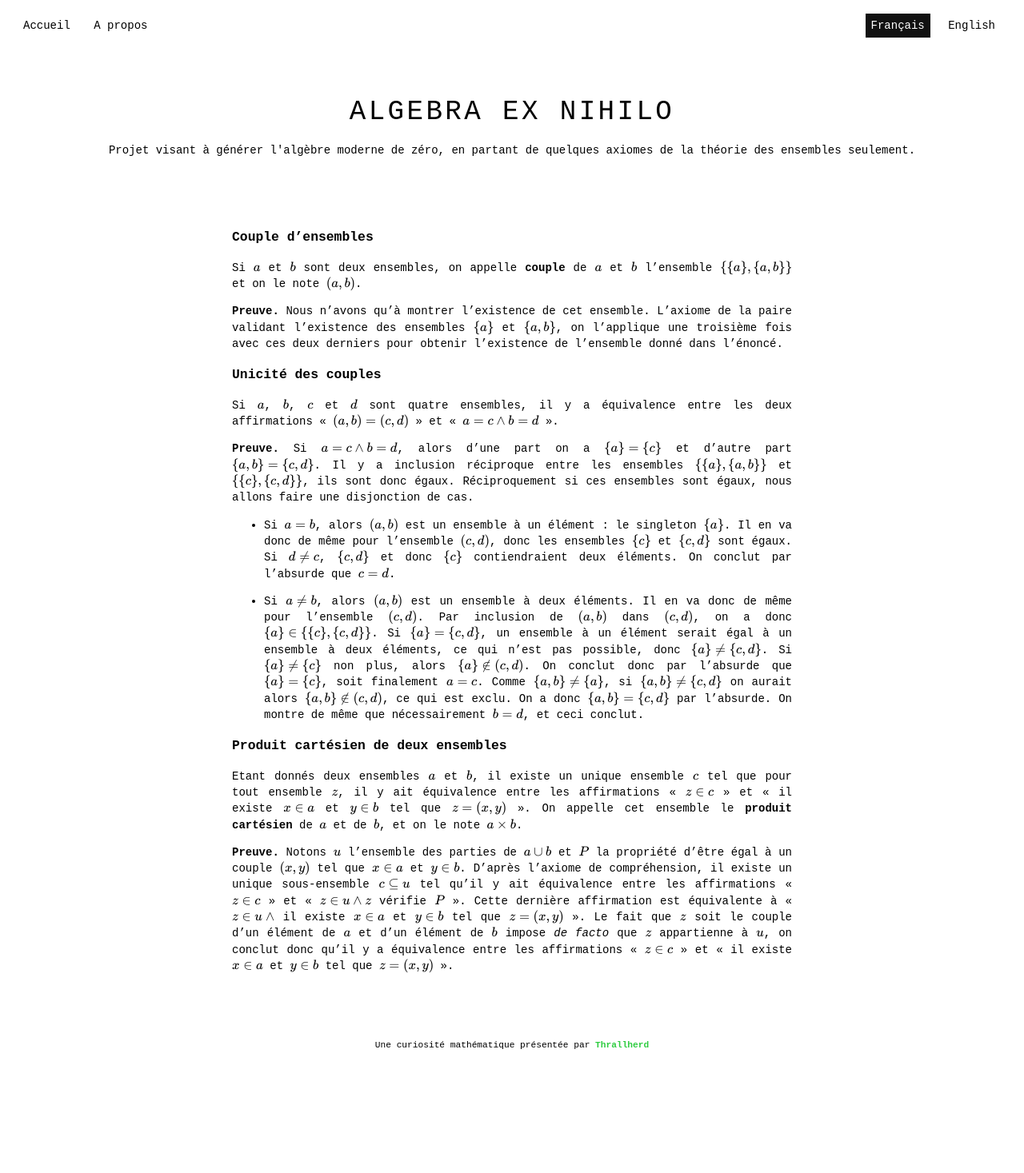
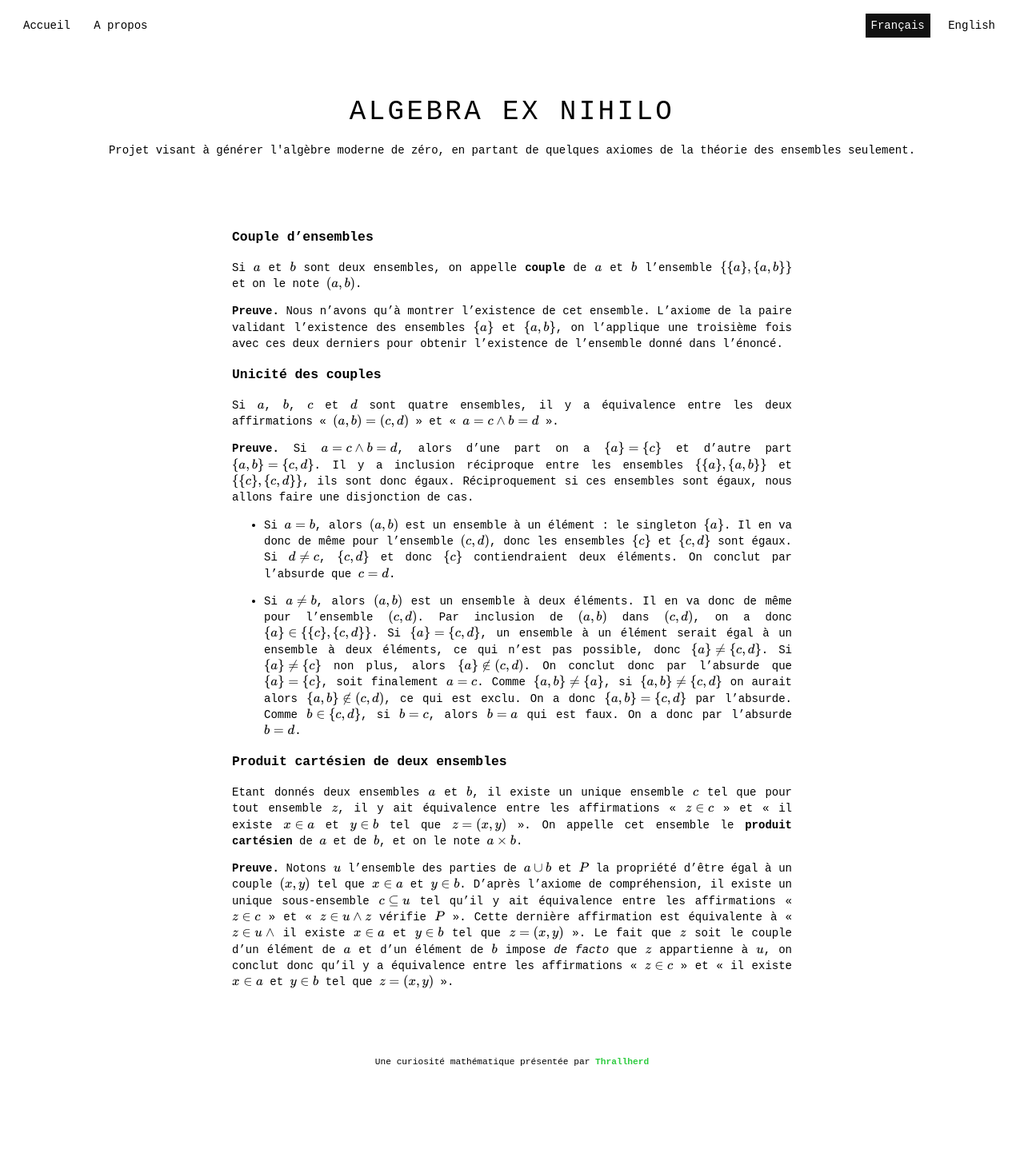
Before and after one commit to Thrallherd/AlgebraExNihilo, a Jekyll site: the page built from set_res2.md, in a window 1280 px wide. Shown: the whole page at 80% size. Built offline with Jekyll 4.4.1, drawn with Linux system fonts in a browser that asks for light colours; formulas are drawn with MathJax 3.

Commit message:
Update set_res2.md

```diff
--- a/set_res2.md
+++ b/set_res2.md
@@ -19,7 +19,7 @@ Si $$a$$, $$b$$, $$c$$ et $$d$$ sont quatre ensembles, il y a équivalence entre
 
 * Si $$a = b$$, alors $$(a, b)$$ est un ensemble à un élément : le singleton $$\{ a \}$$. Il en va donc de même pour l'ensemble $$(c, d)$$, donc les ensembles $$\{ c \}$$ et $$\{ c, d \}$$ sont égaux. Si $$d \neq c$$, $$\{ c, d \}$$ et donc $$\{ c \}$$ contiendraient deux éléments. On conclut par l'absurde que $$c = d$$.
 
-* Si $$a \neq b$$, alors $$(a, b)$$ est un ensemble à deux éléments. Il en va donc de même pour l'ensemble $$(c, d)$$. Par inclusion de $$(a, b)$$ dans $$(c, d)$$, on a donc $$\{ a \} \in \{ \{ c \}, \{ c, d \} \}$$. Si $$ \{ a \} = \{ c, d \}$$, un ensemble à un élément serait égal à un ensemble à deux éléments, ce qui n'est pas possible, donc $$\{ a \} \neq \{ c, d \}$$. Si $$\{ a \} \neq \{ c \}$$ non plus, alors $$\{ a \} \notin (c, d)$$. On conclut donc par l'absurde que $$\{ a \} = \{ c \}$$, soit finalement $$a = c$$. Comme $$\{ a, b \} \neq \{ a \}$$, si $$\{ a, b \} \neq \{ c, d \}$$ on aurait alors $$\{ a, b \} \notin (c, d)$$, ce qui est exclu. On a donc $$\{ a, b \} = \{ c, d \}$$ par l'absurde. On montre de même que nécessairement $$b = d$$, et ceci conclut.
+* Si $$a \neq b$$, alors $$(a, b)$$ est un ensemble à deux éléments. Il en va donc de même pour l'ensemble $$(c, d)$$. Par inclusion de $$(a, b)$$ dans $$(c, d)$$, on a donc $$\{ a \} \in \{ \{ c \}, \{ c, d \} \}$$. Si $$ \{ a \} = \{ c, d \}$$, un ensemble à un élément serait égal à un ensemble à deux éléments, ce qui n'est pas possible, donc $$\{ a \} \neq \{ c, d \}$$. Si $$\{ a \} \neq \{ c \}$$ non plus, alors $$\{ a \} \notin (c, d)$$. On conclut donc par l'absurde que $$\{ a \} = \{ c \}$$, soit finalement $$a = c$$. Comme $$\{ a, b \} \neq \{ a \}$$, si $$\{ a, b \} \neq \{ c, d \}$$ on aurait alors $$\{ a, b \} \notin (c, d)$$, ce qui est exclu. On a donc $$\{ a, b \} = \{ c, d \}$$ par l'absurde. Comme $$b \in \{ c, d \}$$, si $$b = c$$, alors $$b = a$$ qui est faux. On a donc par l'absurde $$b = d$$.
 
 ### Produit cartésien de deux ensembles
 Etant donnés deux ensembles $$a$$ et $$b$$, il existe un unique ensemble $$c$$ tel que pour tout ensemble $$z$$, il  y ait équivalence entre les affirmations « $$z \in c$$ » et « il existe $$x \in a$$ et $$y \in b$$ tel que $$z = (x, y)$$ ». On appelle cet ensemble le **produit cartésien** de $$a$$ et de $$b$$, et on le note $$a \times b$$.
```
